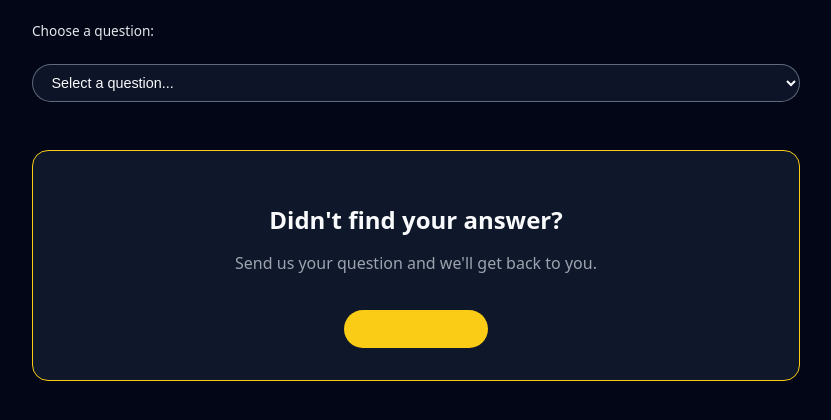
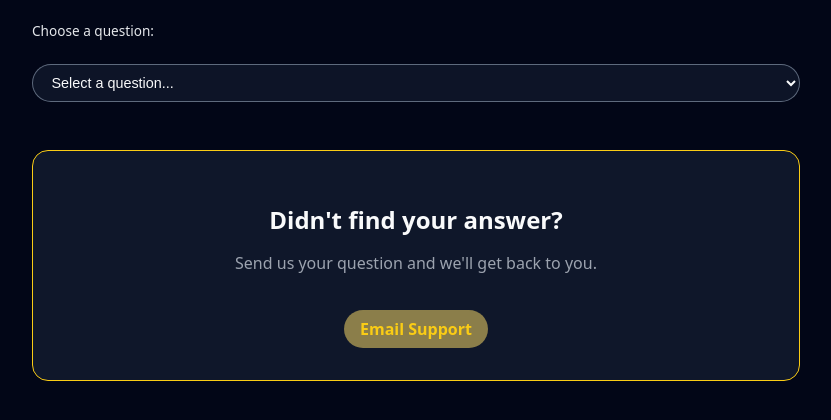
Before and after one commit to Aayush-Gupta-1/GrateMy, a Flask app: page /faq in a window 1280 px wide. Shown: the part 264-684 px from the top of the page, without its empty margins (224-1055 px from the left). Run offline with Flask 3, Linux system fonts and the light colour scheme.

Commit message:
fixed buttons

```diff
--- a/static/css/style.css
+++ b/static/css/style.css
@@ -58,7 +58,7 @@ body {
     padding: 0.7rem 1.6rem;
     border-radius: 999px;
     border: none;
-    background: #facc15;
+    background: #d4b127;
     color: #111827;
     font-weight: 600;
     text-decoration: none;
@@ -506,7 +506,7 @@ body.splash-screen {
     padding: 0.5rem 1rem;
     border-radius: 999px;
     border: none;
-    background: ##8b7e4a;
+    background: #8b7e4a;
     color: #FFFFFF;
     font-weight: 600;
     cursor: pointer;
```
